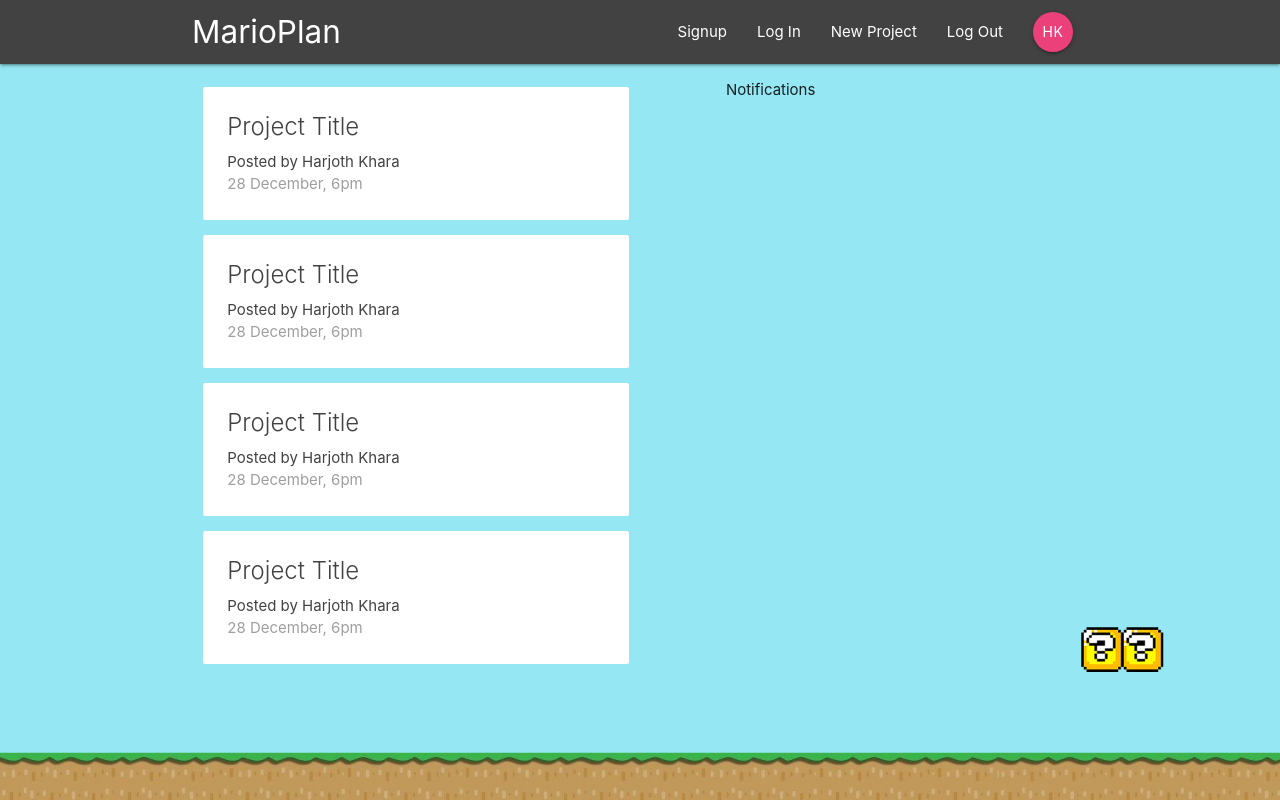
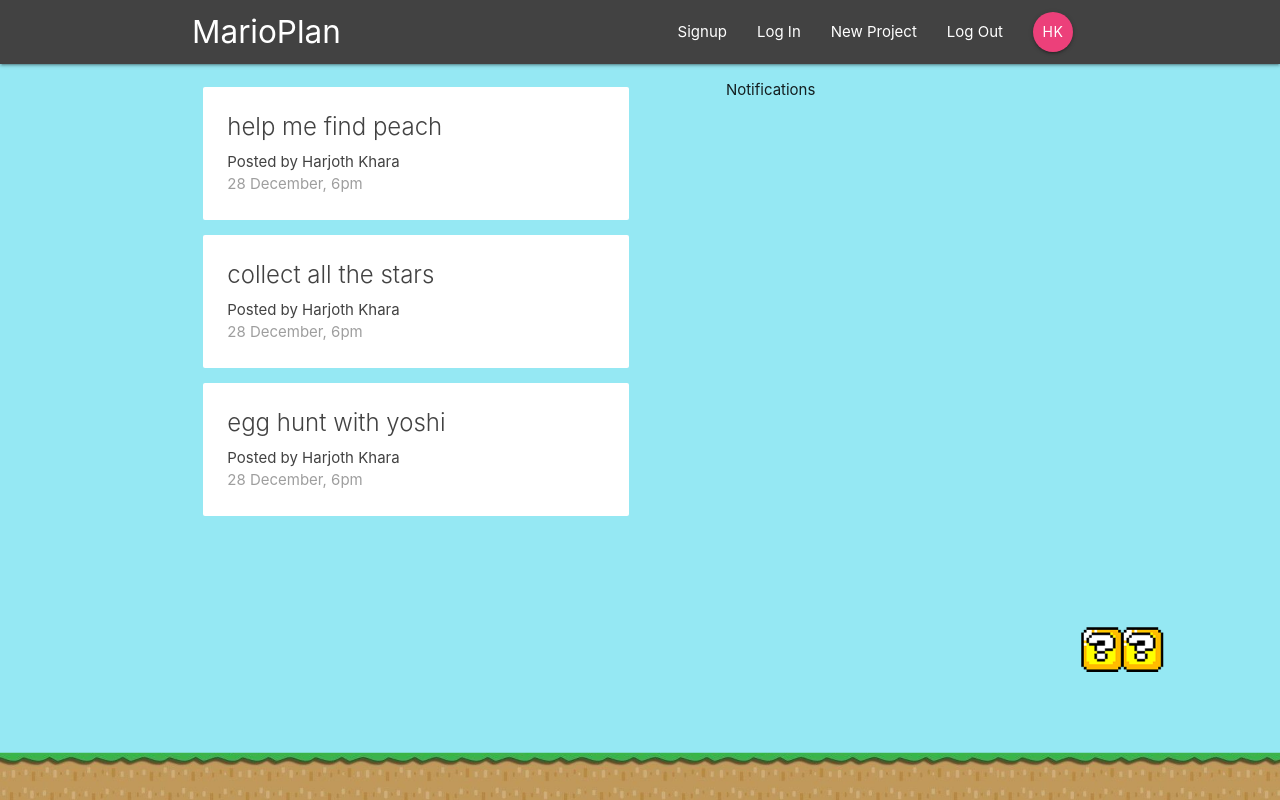
Before and after one commit to harjothkhara/React-Redux-App, a React (Create React App) app: page / in a window 1280 px wide. Built offline with nearby package versions, Linux system fonts and the light colour scheme.

Commit message:
adding dummy data and outputting to the DOM using the redux store

```diff
--- a/src/components/dashboard/Dashboard.js
+++ b/src/components/dashboard/Dashboard.js
@@ -1,14 +1,17 @@
 import React, { Component } from 'react';
 import Notifications from './Notifications';
 import ProjectList from '../projects/ProjectList';
+import { connect } from 'react-redux';
 
 class Dashboard extends Component {
   render() {
+    // console.log(this.props);
+    const { projects } = this.props;
     return (
       <div className='dashboard container'>
         <div className='row'>
           <div className='col s12 m6'>
-            <ProjectList />
+            <ProjectList projects={projects} />
           </div>
           <div className='col s12 m5 offset-m1'>
             <Notifications />
@@ -18,5 +21,11 @@ class Dashboard extends Component {
     );
   }
 }
-
-export default Dashboard;
+// mapping state from our redux store to the props of this component
+const mapStateToProps = state => {
+  return {
+    projects: state.project.projects
+  };
+};
+// connect is a HOC that returns this component(Dashboard) supercharged with props from our store.
+export default connect(mapStateToProps)(Dashboard);
--- a/src/components/projects/ProjectList.js
+++ b/src/components/projects/ProjectList.js
@@ -1,13 +1,15 @@
 import React from 'react';
 import ProjectSummary from './ProjectSummary';
 
-const ProjectList = () => {
+const ProjectList = ({ projects }) => {
+  // console.log(props);
   return (
     <div className='project-list section'>
-      <ProjectSummary />
-      <ProjectSummary />
-      <ProjectSummary />
-      <ProjectSummary />
+      {/* if we have projects then map, otherwise don't do anything. we do this to make sure we have something to map over, especially if we're reaching out to an external database */}
+      {projects &&
+        projects.map(project => {
+          return <ProjectSummary project={project} key={project.id} />;
+        })}
     </div>
   );
 };
--- a/src/components/projects/ProjectSummary.js
+++ b/src/components/projects/ProjectSummary.js
@@ -1,10 +1,10 @@
 import React from 'react';
 
-const ProjectSummary = () => {
+const ProjectSummary = ({ project }) => {
   return (
     <div className='card z-depth-0 project-summary'>
       <div className='card-content grey-text text-darken-3'>
-        <span className='card-title'>Project Title</span>
+        <span className='card-title'>{project.title}</span>
         <p>Posted by Harjoth Khara</p>
         <p className='grey-text'>28 December, 6pm</p>
       </div>
--- a/src/store/reducers/projectReducer.js
+++ b/src/store/reducers/projectReducer.js
@@ -1,4 +1,10 @@
-const initState = {};
+const initState = {
+  projects: [
+    { id: '1', title: 'help me find peach', content: 'blah blah blah' },
+    { id: '2', title: 'collect all the stars', content: 'blah blah blah' },
+    { id: '3', title: 'egg hunt with yoshi', content: 'blah blah blah' }
+  ]
+};
 
 const projectReducer = (state = initState, action) => {
   return state;
```
Also changed, not shown: src/project-plan.png (added).
